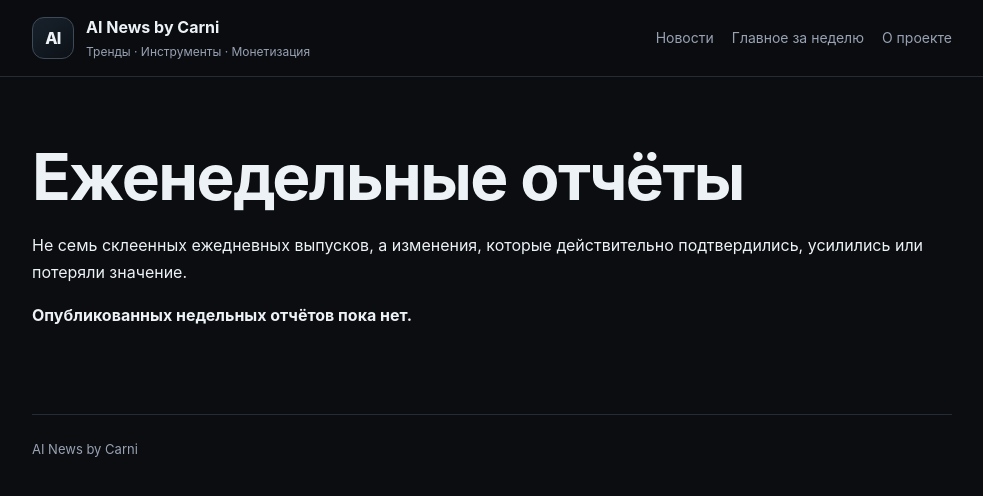
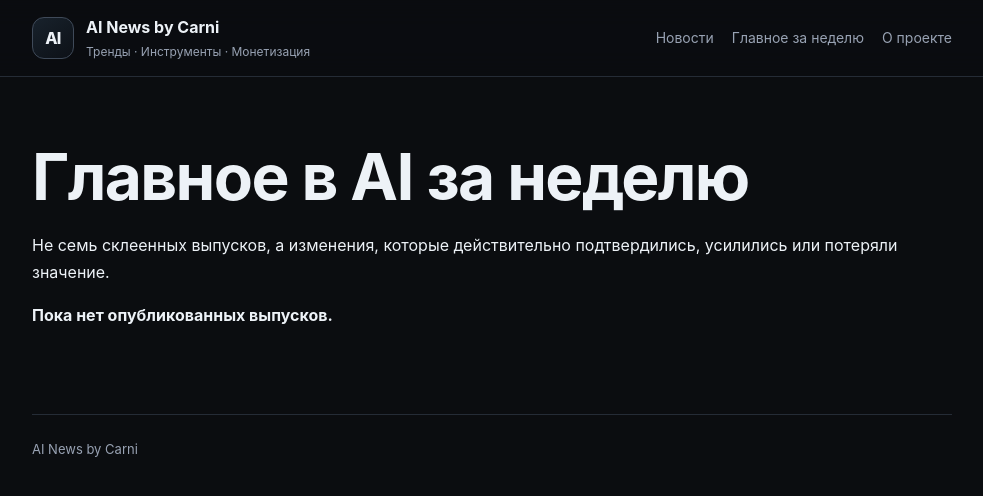
Before and after one commit to DmitryCarni/ai-news-by-carni, a Jekyll site: the page built from weekly/index.md, in a window 1280 px wide. Shown: the top 496 px of the page, without its empty margins (148-1131 px from the left). Built offline with Jekyll 4.4.1, drawn with Linux system fonts in a browser that asks for light colours.

Commit message:
Rename weekly archive

```diff
--- a/weekly/index.md
+++ b/weekly/index.md
@@ -1,14 +1,14 @@
 ---
 layout: default
-title: Еженедельные отчёты
+title: Главное за неделю
 permalink: /weekly/
 ---
 
 {% assign reports = site.pages | where: "report_type", "weekly" | sort: "report_date" | reverse %}
 
-# Еженедельные отчёты
+# Главное в AI за неделю
 
-Не семь склеенных ежедневных выпусков, а изменения, которые действительно подтвердились, усилились или потеряли значение.
+Не семь склеенных выпусков, а изменения, которые действительно подтвердились, усилились или потеряли значение.
 
 {% if reports.size > 0 %}
 <div class="grid">
@@ -21,5 +21,5 @@ permalink: /weekly/
 {% endfor %}
 </div>
 {% else %}
-**Опубликованных недельных отчётов пока нет.**
+**Пока нет опубликованных выпусков.**
 {% endif %}
```
